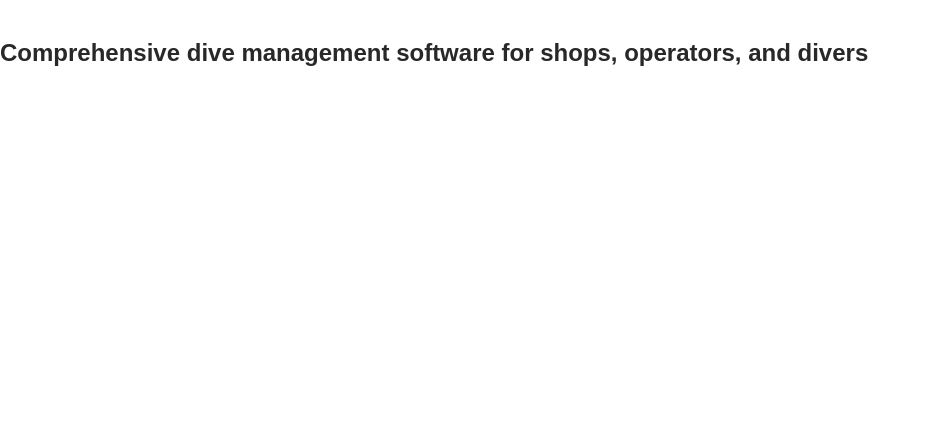
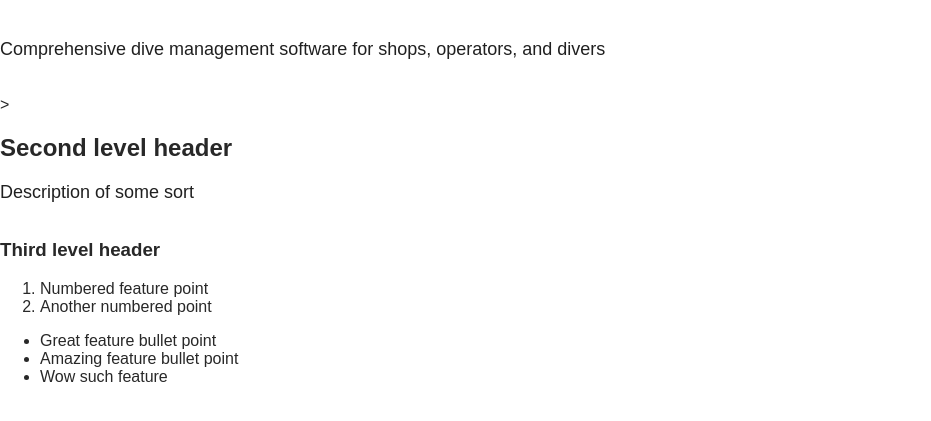
Before and after one commit to MakaraCode/makara-splash, a plain HTML site: page index.html in a window 1280 px wide. Shown: the part 73-494 px from the top of the page, without its empty margins (0-931 px from the left). Drawn offline with Linux system fonts and the light colour scheme.

Commit message:
add some more basic content for Greg to see

```diff
--- a/index.html
+++ b/index.html
@@ -47,10 +47,32 @@
     </head>
     <body>
         <section>
+            <!--Example of a content section, likely the "splash" section
+            first seen by visitors.-->
             <h1>Makara</h1>
-            <h2>Comprehensive dive management software for shops,
+            <p>Comprehensive dive management software for shops,
                 operators, and divers
-            </h2>
+            </p>>
+        </section>
+        <section>
+            <!--Example of a second content section. Where you envisage content
+            existing in a cohesive aesthetic block, wrap it in a <section>
+                tag-->
+            <h2>Second level header</h2>
+            <p>Description of some sort</p>
+            <h3>Third level header</h3>
+            <ol>
+                <li>Numbered feature point</li>
+                <li>Another numbered point</li>
+            </ol>
+        </section>
+        <section>
+            <!--Example of a third content section-->
+            <ul>
+                <li>Great feature bullet point</li>
+                <li>Amazing feature bullet point</li>
+                <li>Wow such feature</li>
+            </ul>
         </section>
     </body>
 </html>
```
